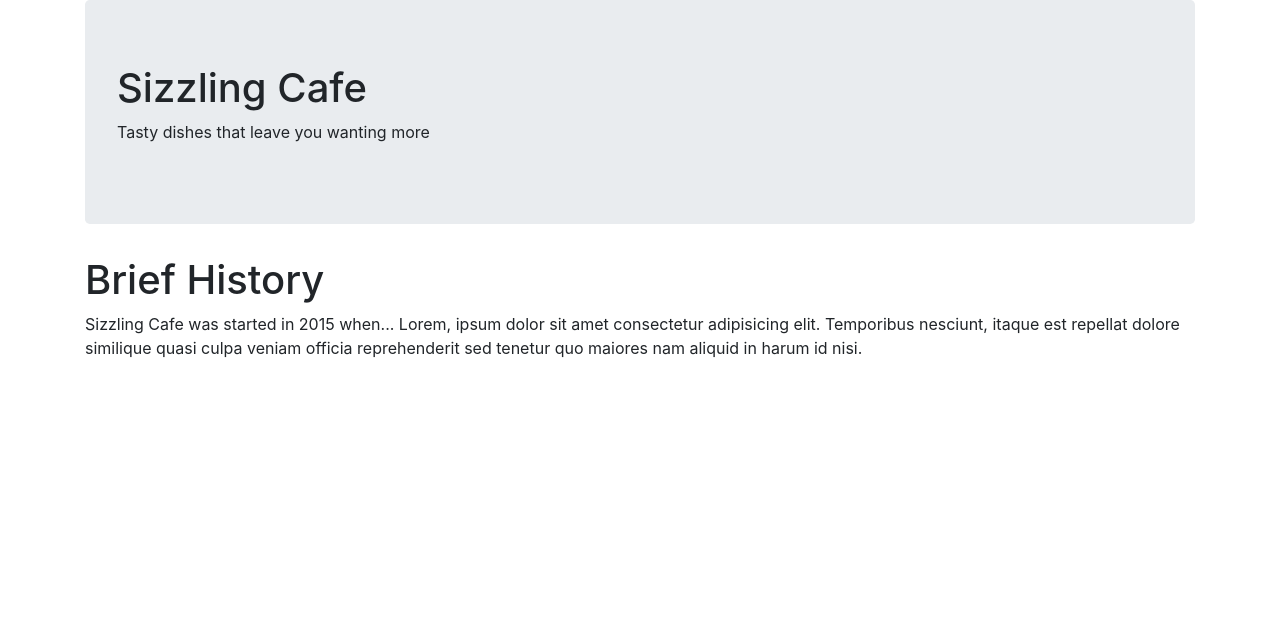
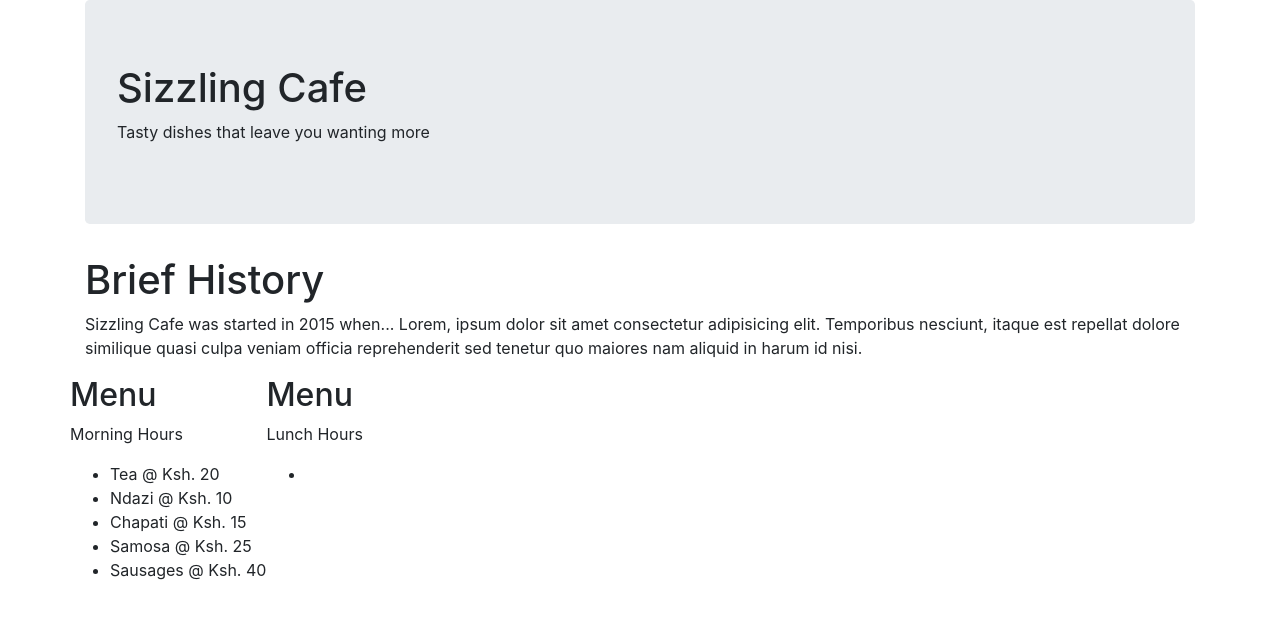
Before and after one commit to hbk93/catering, a plain HTML site: page index.html in a window 1280 px wide. Drawn offline with Linux system fonts and the light colour scheme.

Commit message:
add morning hours menu

```diff
--- a/index.html
+++ b/index.html
@@ -15,8 +15,25 @@
     <h1>Brief History</h1>
     <p>Sizzling Cafe was started in 2015 when... Lorem, ipsum dolor sit amet consectetur adipisicing elit. Temporibus nesciunt, itaque est repellat dolore similique quasi culpa veniam officia reprehenderit sed tenetur quo maiores nam aliquid in harum id nisi.</p>
     <div class="row">
-      <div class="col-mid-6">
+      <div class="col-mid-4">
+        <h2>Menu</h2>
+        <p>Morning Hours</p>
+        <ul>
+          <li>Tea @ Ksh. 20</li>
+          <li>Ndazi @ Ksh. 10</li>
+          <li>Chapati @ Ksh. 15</li>
+          <li>Samosa @ Ksh. 25</li>
+          <li>Sausages @ Ksh. 40</li>
+        </ul>
+      </div>
+      <div class="col-mid-4">
+        <h2>Menu</h2>
+        <p>Lunch Hours</p>
+        <ul>
+          <li>
 
+          </li>
+        </ul>
       </div>
     </div>
   </div>
```
